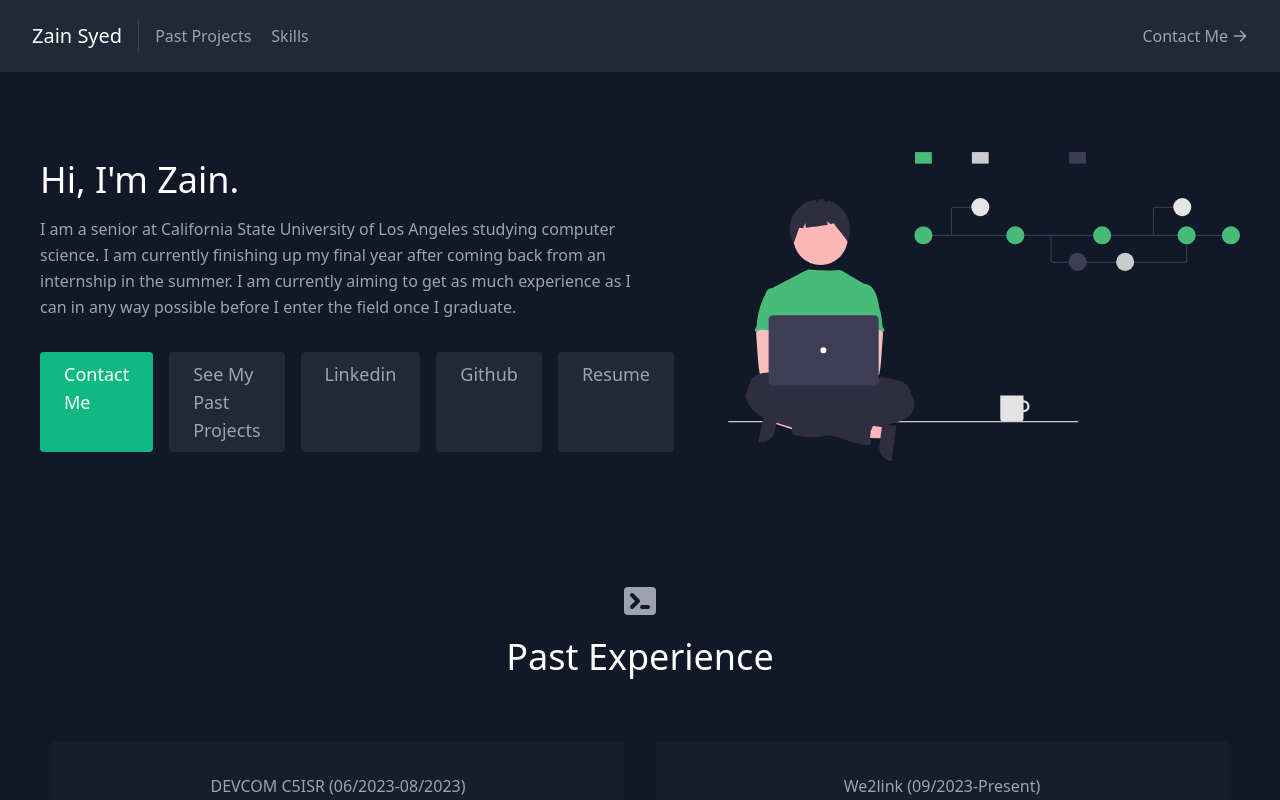
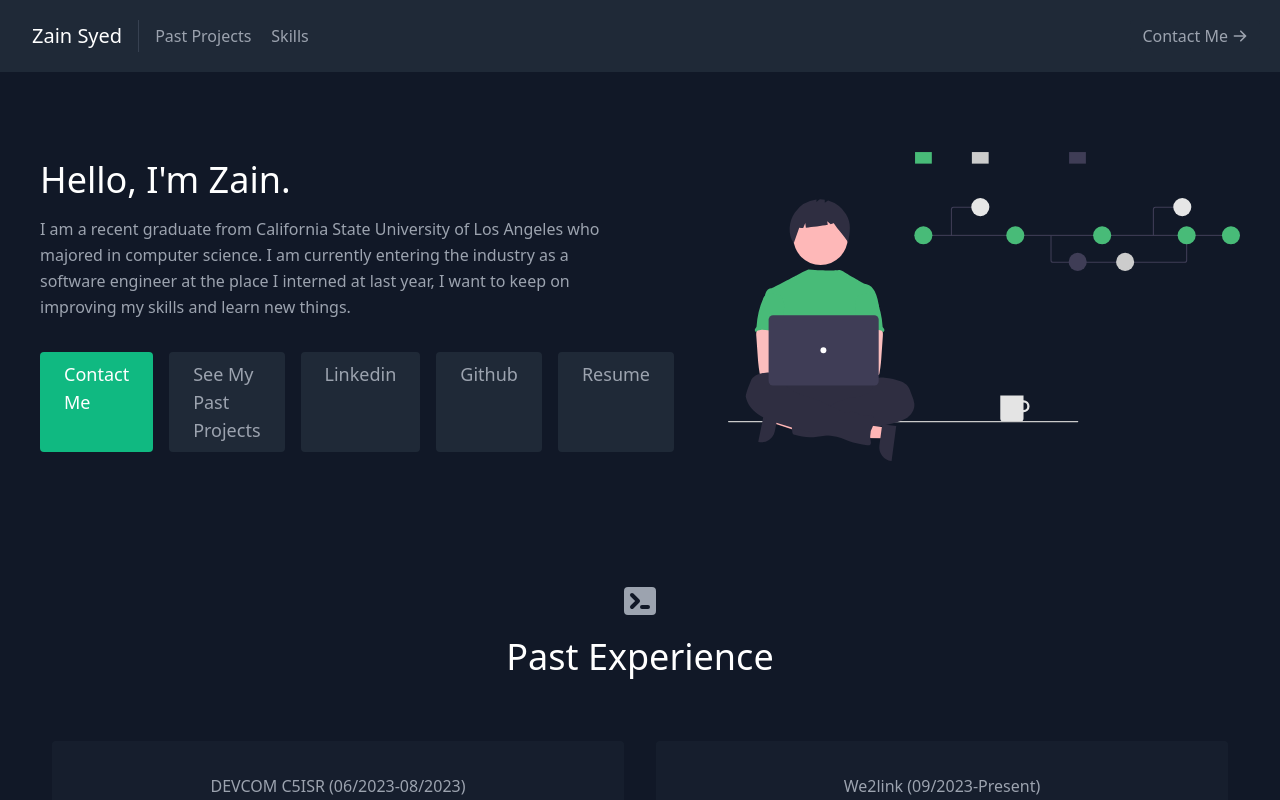
Before and after one commit to zainsyed28/website, a React (Create React App) app: page / in a window 1280 px wide. Shown: the top 800 px of the page. Built offline with nearby package versions, Linux system fonts and the light colour scheme.

Commit message:
Updated the about section

```diff
--- a/src/components/About.js
+++ b/src/components/About.js
@@ -7,10 +7,10 @@ export default function About() {
       <div className="container mx-auto flex px-10 py-20 md:flex-row flex-col items-center">
         <div className="lg:flex-grow md:w-1/2 lg:pr-24 md:pr-16 flex flex-col md:items-start md:text-left mb-16 md:mb-0 items-center text-center">
           <h1 className="title-font sm:text-4xl text-3xl mb-4 font-medium text-white">
-            Hi, I'm Zain.
+            Hello, I'm Zain.
           </h1>
           <p className="mb-8 leading-relaxed">
-            I am a senior at California State University of Los Angeles studying computer science. I am currently finishing up my final year after coming back from an internship in the summer. I am currently aiming to get as much experience as I can in any way possible before I enter the field once I graduate.
+            I am a recent graduate from California State University of Los Angeles who majored in computer science. I am currently entering the industry as a software engineer at the place I interned at last year, I want to keep on improving my skills and learn new things.
           </p>
           <div className="flex justify-center">
             <a
```
